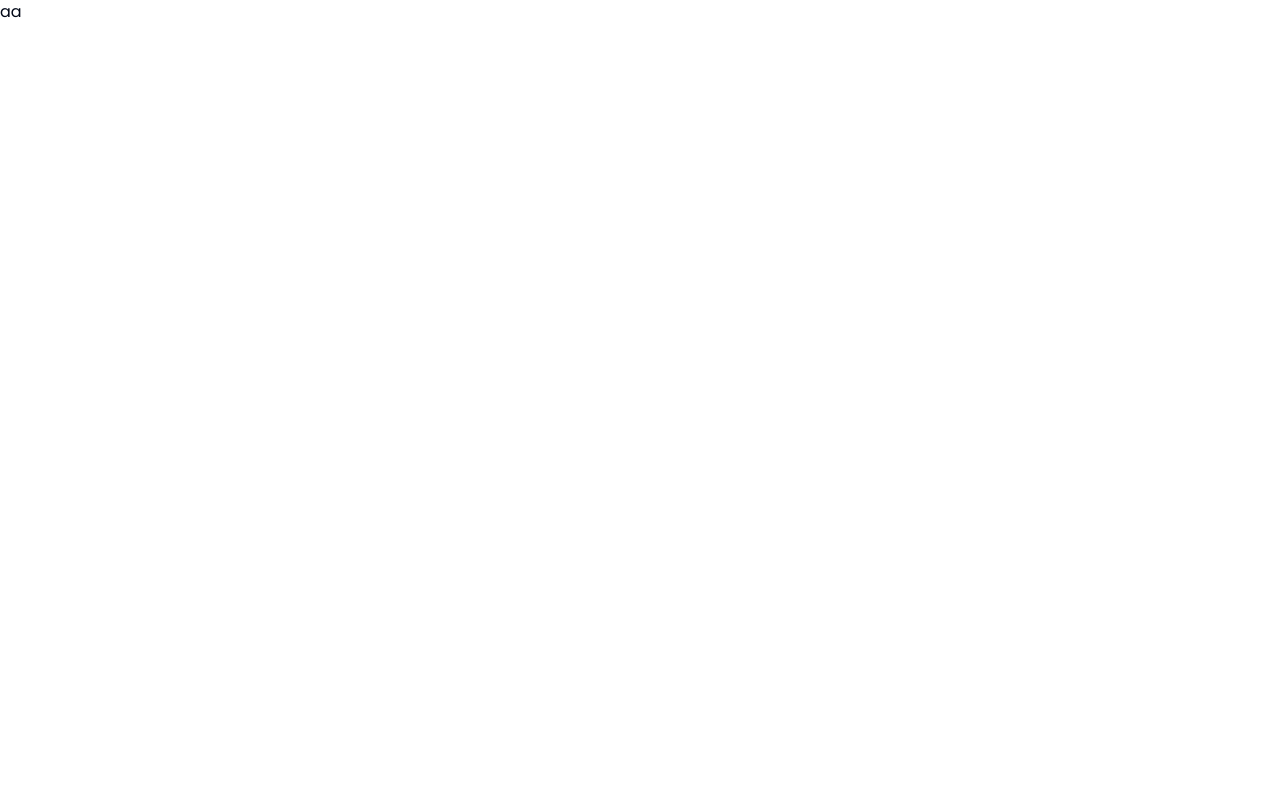
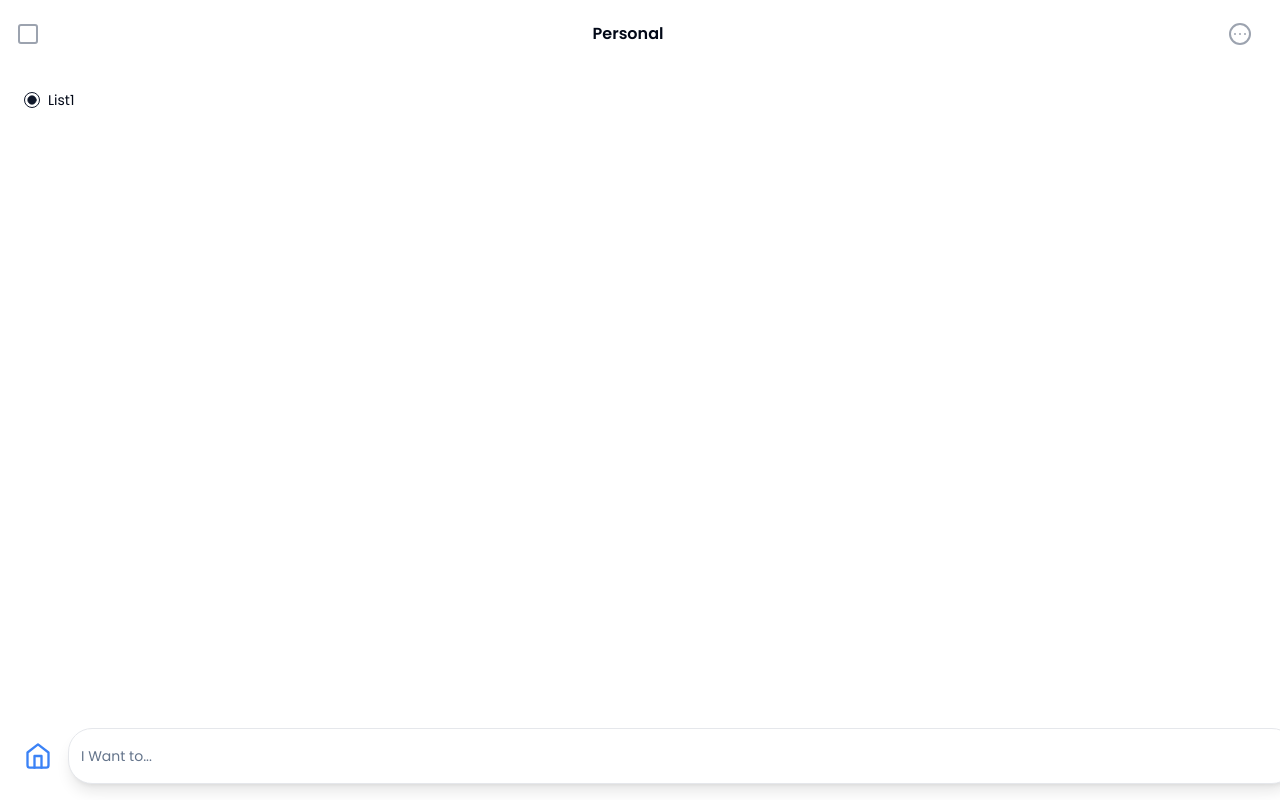
Before and after one commit to hamzabenarfa/Task-do, a Next.js app in the folder my-app/: page /home in a window 1280 px wide. Built offline with nearby package versions, Linux system fonts and the light colour scheme.

Commit message:
add header menu to list page

```diff
--- a/my-app/app/(main)/(routes)/(dashboard)/(home)/[list]/page.tsx
+++ b/my-app/app/(main)/(routes)/(dashboard)/(home)/[list]/page.tsx
@@ -1,3 +1,8 @@
+"use client"
+import Header  from "../../_components/header";
+import Menu from "../../_components/menu";
+import { Label } from "@/components/ui/label";
+import { RadioGroup, RadioGroupItem } from "@/components/ui/radio-group";
 
 interface DynamicListProps {
     params: number;
@@ -6,8 +11,18 @@ interface DynamicListProps {
 const DynamicList = ({params}:DynamicListProps) => {
     return (
         <div>
-           aa
-        </div>
+        <Header title="Personal"/>
+        <main className="p-6">
+        <RadioGroup defaultValue="option-one">
+          <div className="flex items-center space-x-2">
+            <RadioGroupItem value="option-one" id="option-one" />
+            <Label htmlFor="option-one" className="font-light">List1</Label>
+          </div>
+        </RadioGroup>
+      </main>
+      <Menu updateData={()=>{return;}}/>
+
+      </div>
      );
 }
 
--- a/my-app/app/(main)/(routes)/(dashboard)/(home)/_component/menu.tsx
+++ b/my-app/app/(main)/(routes)/(dashboard)/(home)/_component/menu.tsx
@@ -3,7 +3,8 @@ import Link from "next/link";
 
 const Menu = () => {
     return (
-        <div className="fixed bottom-0 left-0 w-full flex items-center justify-evenly m-4 border p-2 border-gray-100 shadow-lg rounded-3xl">
+        <div className="fixed bottom-0 left-0 w-full flex items-center justify-evenly
+                        m-4 border p-2  border-gray-100 shadow-lg rounded-3xl">
             <div className="flex items-center justify-center flex-col text-blue-500 ">
              <Link href="myday"><Shell size={24} /></Link>
                 <p className="text-xs fony-bold">My Day</p>
--- a/my-app/app/(main)/(routes)/(dashboard)/_components/menu.tsx
+++ b/my-app/app/(main)/(routes)/(dashboard)/_components/menu.tsx
@@ -5,7 +5,7 @@ import { Home } from "lucide-react";
 import Link from "next/link";
 
 interface MenuProps {
-    updateData: (newData:string) => void;
+    updateData: (newData:string) => void ;
 }
 
 const Menu = ({updateData}:MenuProps) => {
--- a/my-app/app/(main)/(routes)/(dashboard)/myday/page.tsx
+++ b/my-app/app/(main)/(routes)/(dashboard)/myday/page.tsx
@@ -14,7 +14,7 @@ const MyDay = () => {
     <div>
       <Header title="MY DAY"/>
       <Main data={mainData} />
-        <Menu updateData={updateMainData}/>
+      <Menu updateData={updateMainData}/>
     </div>
   );
 };
```
